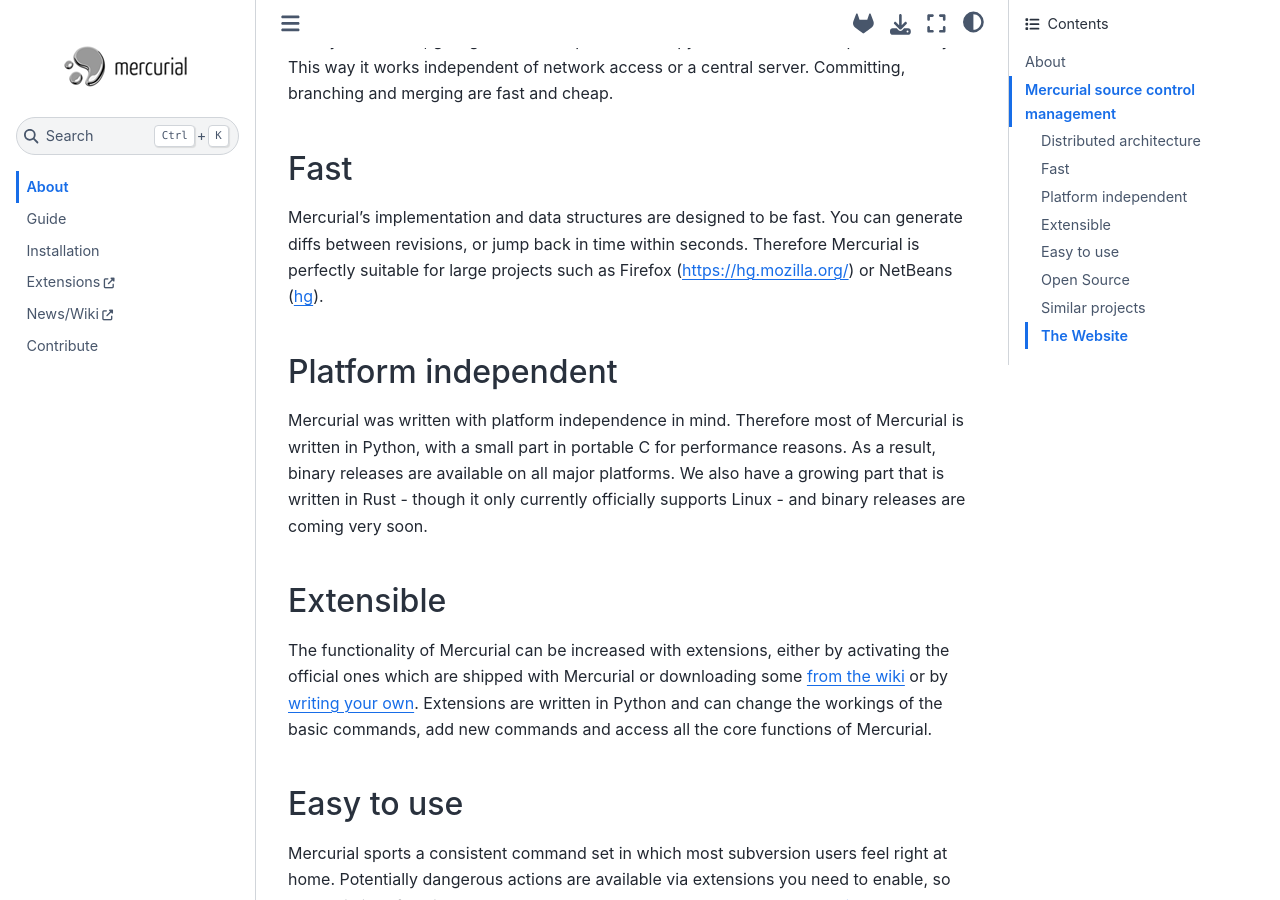
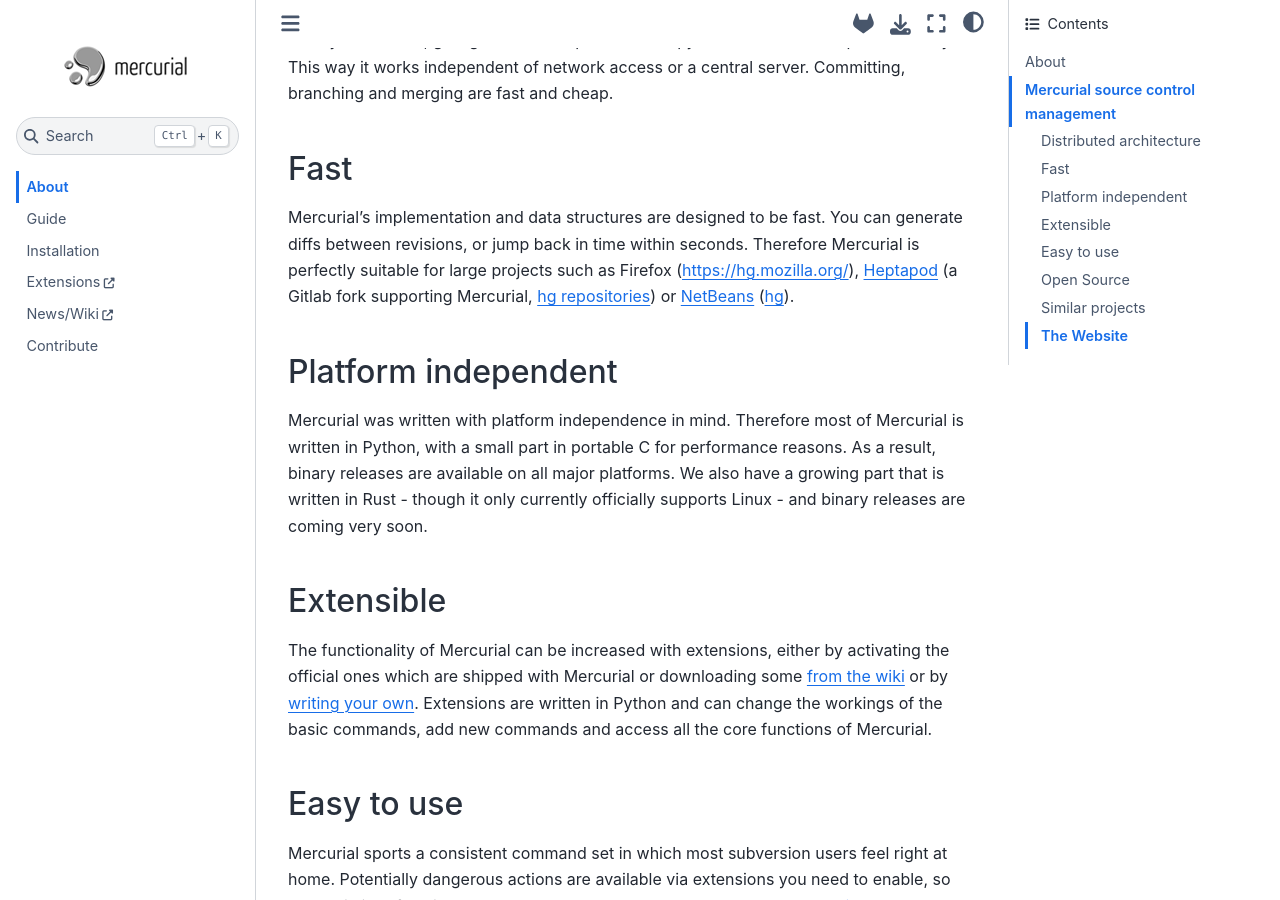
Before and after one commit to paugier/mercurial-scm, a Sphinx documentation site: the page built from source/about.md, in a window 1280 px wide and 900 px high, scrolled down 383 px. Built offline with Sphinx 7.4.7 and the Sphinx Book theme 1.1.4, drawn with Linux system fonts in a browser that asks for light colours; pages that are not in the unit, such as notebooks, are missing from menus; the version number is read from the project's files by our own code.

Commit message:
about: add Heptapod example

```diff
--- a/source/about.md
+++ b/source/about.md
@@ -23,8 +23,9 @@
 
 Mercurial's implementation and data structures are designed to be fast. You can generate
 diffs between revisions, or jump back in time within seconds. Therefore Mercurial is
-perfectly suitable for large projects such as Firefox (https://hg.mozilla.org/) or
-NetBeans
+perfectly suitable for large projects such as Firefox (https://hg.mozilla.org/),
+[Heptapod] (a Gitlab fork supporting Mercurial,
+[hg repositories](https://foss.heptapod.net/heptapod/)) or [NetBeans]
 ([hg](https://netbeans.apache.org/wiki/main/netbeansdevelopperfaq/DevFaqAccessSourcesUsingMercurial/)).
 
 ## Platform independent
@@ -70,6 +71,8 @@
 
 [cvs]: https://www.nongnu.org/cvs/
 [git]: https://git-scm.com/
+[heptapod]: https://heptapod.net/
 [jujutsu]: https://github.com/jj-vcs/jj
+[netbeans]: https://en.wikipedia.org/wiki/NetBeans
 [pijul]: https://pijul.org/
 [subversion]: https://subversion.apache.org/
```
